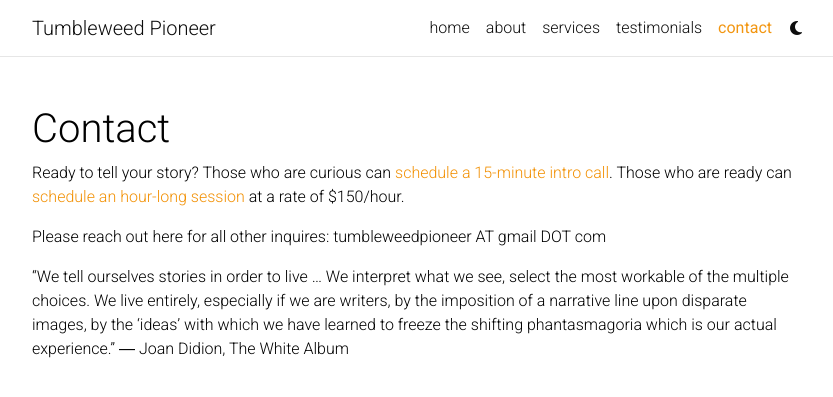
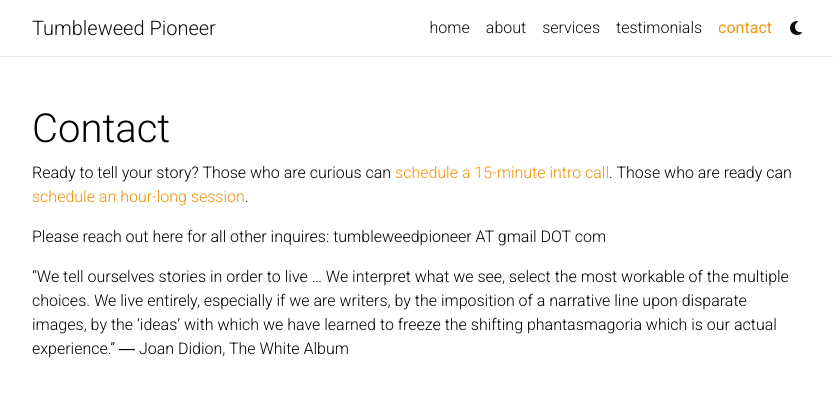
Before and after one commit to kndl/tumbleweed-pioneer, a Jekyll site: the page built from _pages/contact.md, in a window 1280 px wide. Shown: the top 397 px of the page, without its empty margins (223-1056 px from the left). Built offline with Jekyll 4.4.1, drawn with Linux system fonts in a browser that asks for light colours; a style sheet for code colours, icons or effects is not loaded.

Commit message:
Update contact.md
Deleted pricing info from session

```diff
--- a/_pages/contact.md
+++ b/_pages/contact.md
@@ -8,7 +8,7 @@
 
 # Contact
 
-Ready to tell your story? Those who are curious can [schedule a 15-minute intro call](https://tumbleweedpioneer.as.me/?appointmentType=90118161). Those who are ready can [schedule an hour-long session](https://tumbleweedpioneer.as.me/?appointmentType=58915373) at a rate of $150/hour.
+Ready to tell your story? Those who are curious can [schedule a 15-minute intro call](https://tumbleweedpioneer.as.me/?appointmentType=90118161). Those who are ready can [schedule an hour-long session](https://tumbleweedpioneer.as.me/?appointmentType=58915373).
 
 Please reach out here for all other inquires: tumbleweedpioneer AT gmail DOT com
 
```
